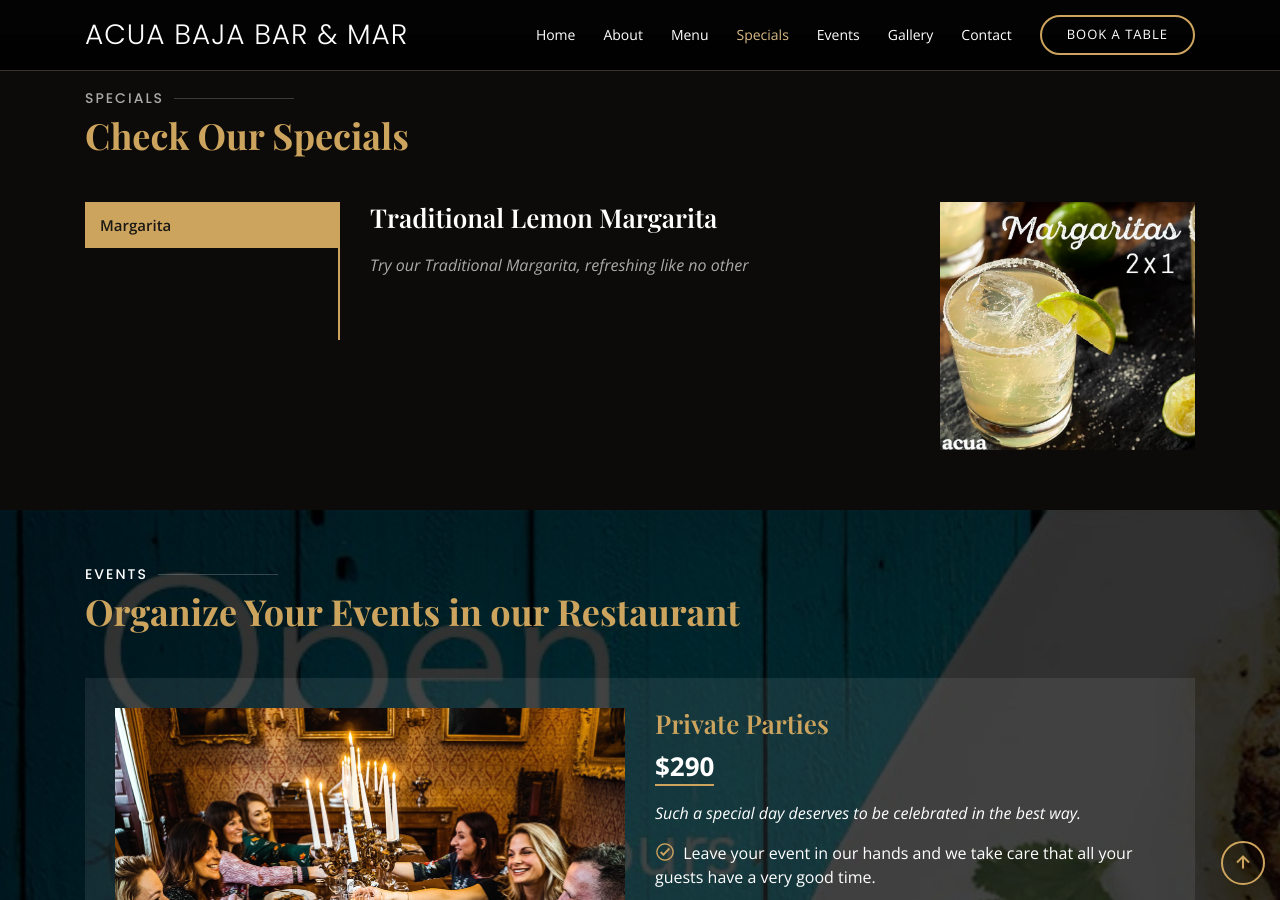
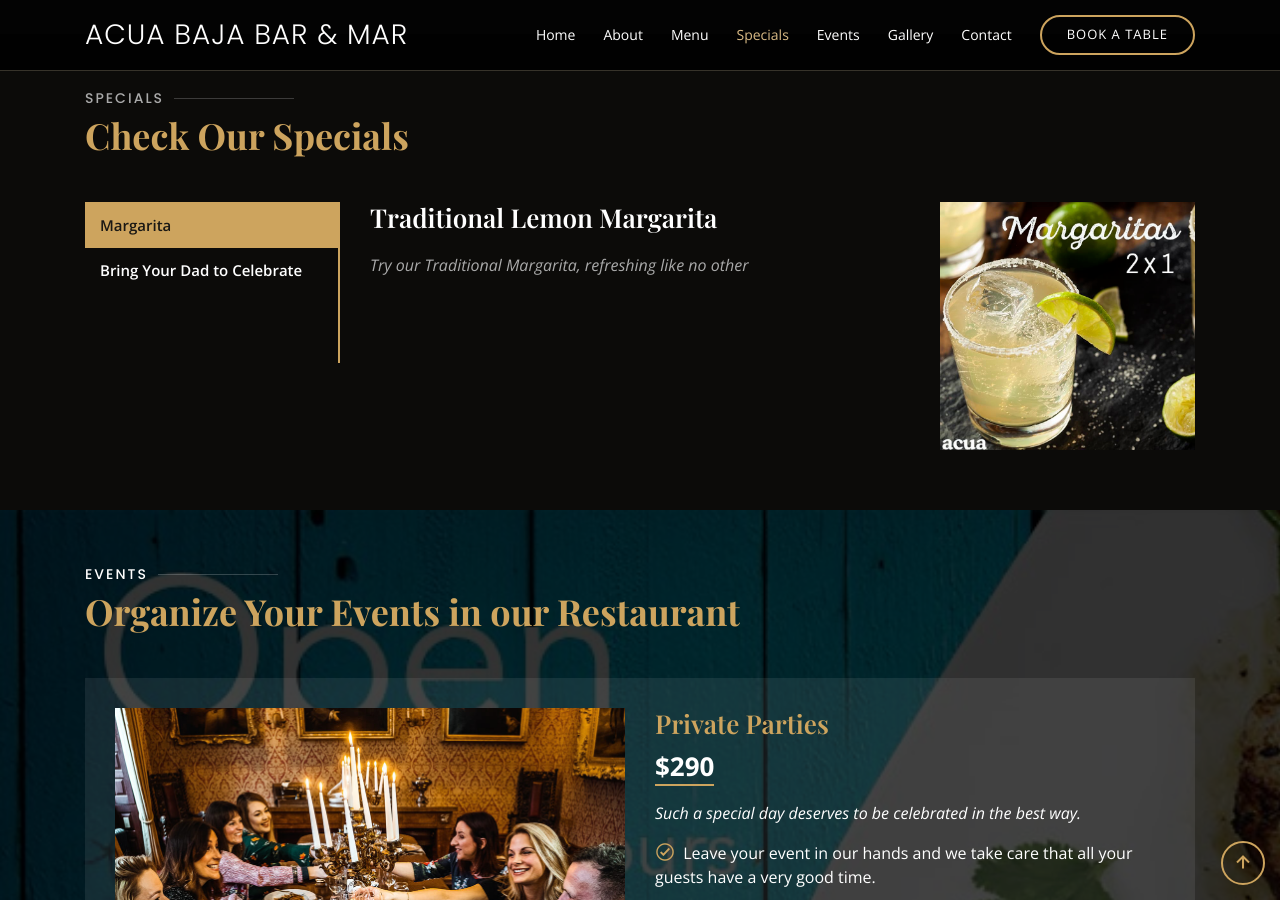
Before and after one commit to jahbenjah/acuabar, a Jekyll site: the page built from index.html, in a window 1280 px wide and 900 px high, scrolled down 4498 px. Built offline with Jekyll 4.4.1, drawn with Linux system fonts in a browser that asks for light colours; some web fonts are replaced.

Commit message:
Se agrega promo

```diff
--- a/index.html
+++ b/index.html
@@ -646,7 +646,7 @@
                 <a class="nav-link active show" data-toggle="tab" href="#tab-1">Margarita</a>
               </li>
               <li class="nav-item">
-                <a class="nav-link" data-toggle="tab" href="#tab-2"></a>
+                <a class="nav-link" data-toggle="tab" href="#tab-2">Bring Your Dad to Celebrate</a>
               </li>
               <li class="nav-item">
                 <a class="nav-link" data-toggle="tab" href="#tab-3"></a>
@@ -676,12 +676,13 @@
               <div class="tab-pane" id="tab-2">
                 <div class="row">
                   <div class="col-lg-8 details order-2 order-lg-1">
-                    <h3></h3>
+                    <h3>Have a Feast with Us</h3>
                     <p class="font-italic"></p>
-                    <p></p>
+                    <p>This Father's Day, indulge dad with these special packages, order take-out or bring dad to distract. We are open and already!  with healthy distance protocols.
+                    </p>
                   </div>
                   <div class="col-lg-4 text-center order-1 order-lg-2">
-                    <img src="assets/img/acua/" alt="" class="img-fluid">
+                    <img src="assets/img/acua/feastfor2.jpg" alt="" class="img-fluid">
                   </div>
                 </div>
               </div>
```
Also changed, not shown: assets/img/acua/acuadiadelpadre.jpg (added), assets/img/acua/feastfor2.jpg (added).
